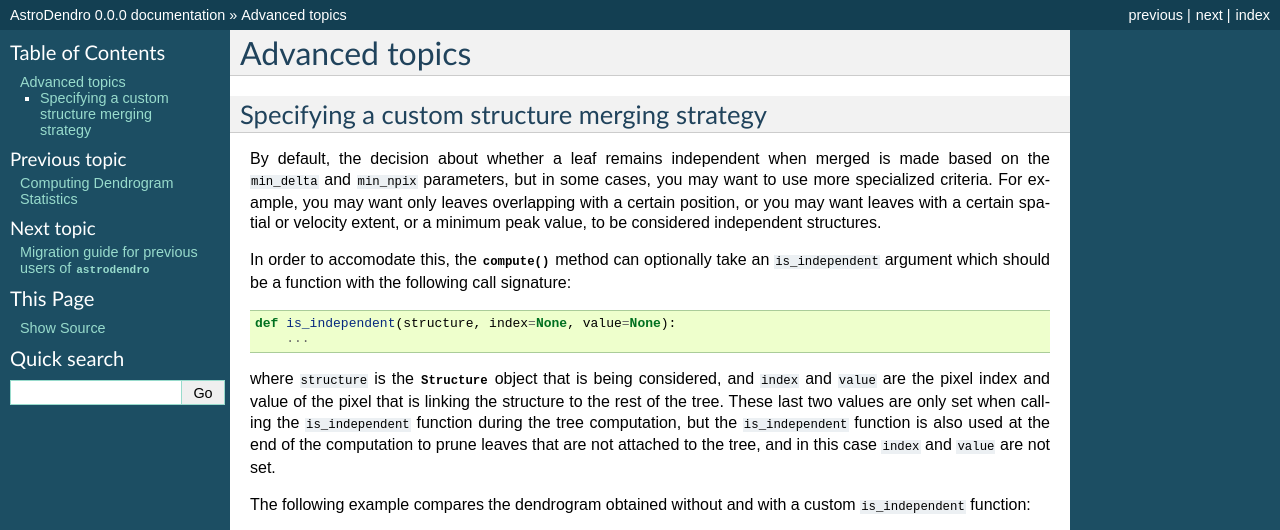
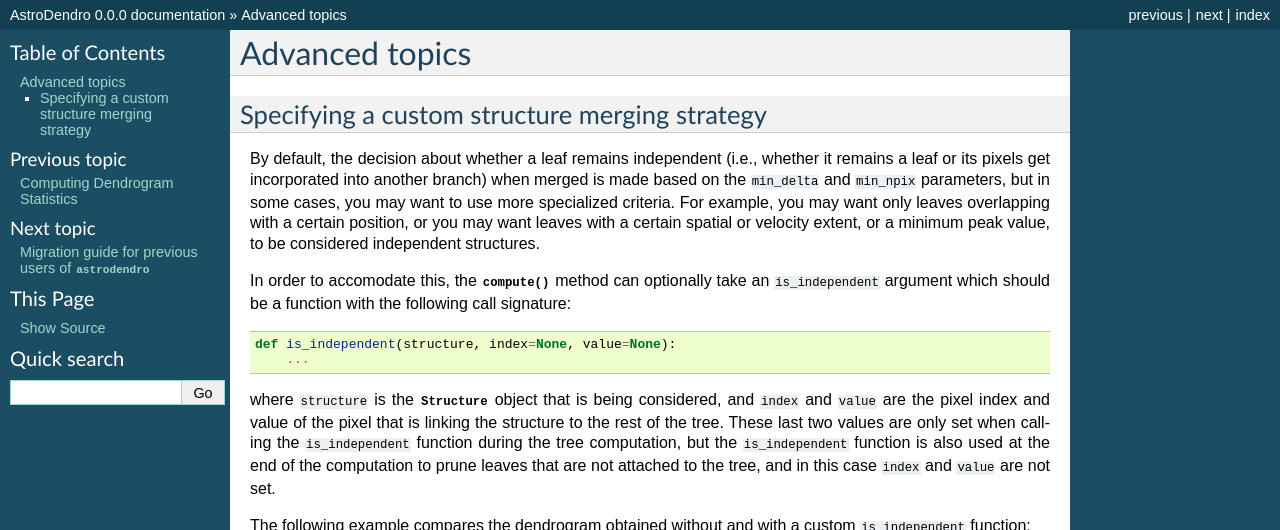
Before and after one commit to dendrograms/astrodendro, a Sphinx documentation site: the page built from docs/advanced.rst, in a window 1280 px wide, cut to the strip 0-530 px from the top of the page. Built offline with Sphinx 7.4.7, drawn with Linux system fonts in a browser that asks for light colours.

Commit message:
attempt to explain "independent" more exactly

```diff
--- a/docs/advanced.rst
+++ b/docs/advanced.rst
@@ -4,12 +4,13 @@
 Specifying a custom structure merging strategy
 ----------------------------------------------
 
-By default, the decision about whether a leaf remains independent when merged
-is made based on the ``min_delta`` and ``min_npix`` parameters, but in some
-cases, you may want to use more specialized criteria. For example, you may want
-only leaves overlapping with a certain position, or you may want leaves with a
-certain spatial or velocity extent, or a minimum peak value, to be considered
-independent structures.
+By default, the decision about whether a leaf remains independent (i.e.,
+whether it remains a leaf or its pixels get incorporated into another branch)
+when merged is made based on the ``min_delta`` and ``min_npix`` parameters, but
+in some cases, you may want to use more specialized criteria. For example, you
+may want only leaves overlapping with a certain position, or you may want
+leaves with a certain spatial or velocity extent, or a minimum peak value, to
+be considered independent structures.
 
 In order to accomodate this, the
 :meth:`~astrodendro.dendrogram.Dendrogram.compute` method can optionally take
```
